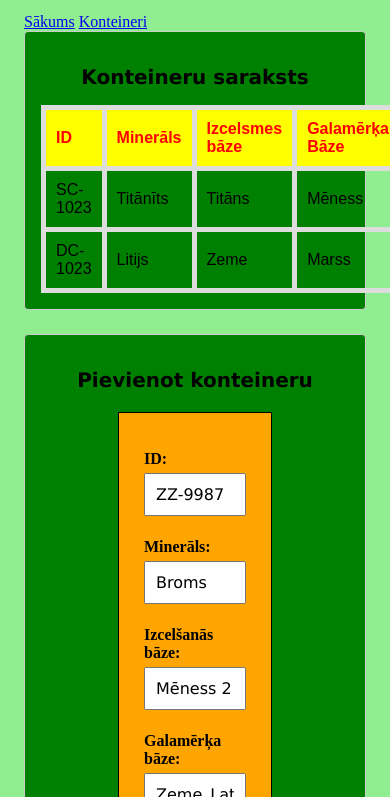
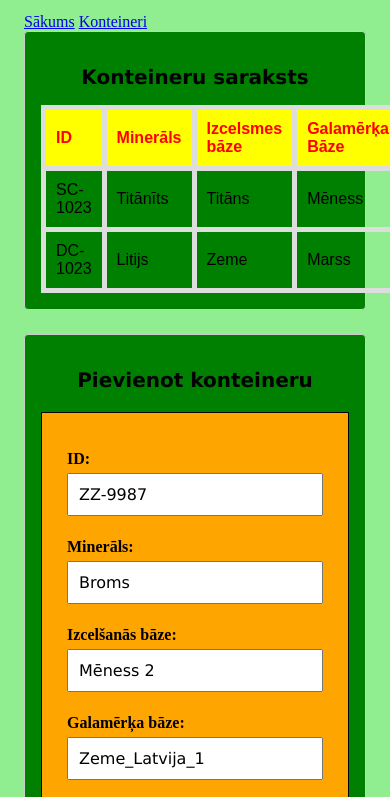
Before and after one commit to AivarsJ/Semantiskais-HTML, a plain HTML site: page index.html in a window 390 px wide. Shown: the part 47-844 px from the top of the page. Drawn offline with Linux system fonts and the light colour scheme.

Commit message:
Pie ekrāna samazinājuma forma paiet zem tabulas

```diff
--- a/style.css
+++ b/style.css
@@ -17,12 +17,23 @@
 }
 
 .sadala {
-  flex: 1;             /* katra sadaļa aizņem vienādu vietu */
-  min-width: 280px;    /* mazākais platums pirms pāriet jaunā rindā */
+  flex: 1 1 400px;
+  min-width: 0%;
   background: green;
   border: 1px solid #ccc;
   border-radius: 4px;
   padding: 16px;
+}
+
+@media (max-width: 1000px) {
+  .izkartojums {
+    flex-direction: column;
+  }
+
+  .sadala {
+    width: 100%;
+    flex: none;
+  }
 }
 
 body {
@@ -87,7 +98,7 @@ tbody tr:nth-child(even) {
 }
 
 form {
-    width: 50%;
+    width: 100%;
     max-width: 600px;
     margin: 20px auto;
     padding: 25px;
```
